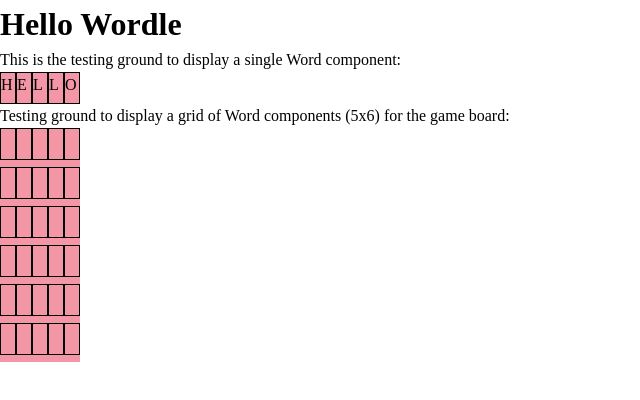
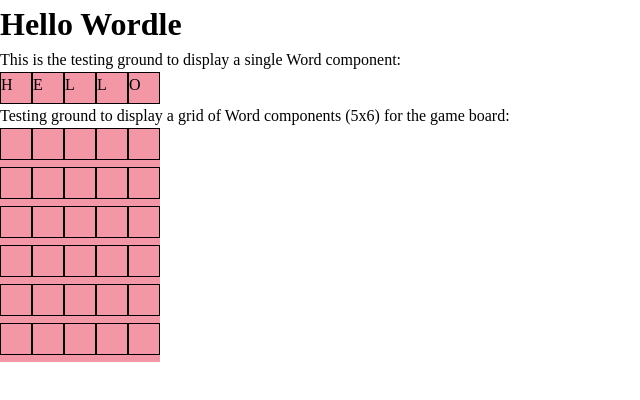
Before and after one commit to franco-ortega/wordle-clone-v2, a Next.js app: page / in a window 1280 px wide. Shown: the top 400 px of the page, without its empty margins (0-640 px from the left). Built offline with nearby package versions, Linux system fonts and the light colour scheme.

Commit message:
end session

```diff
--- a/src/components/Letter/Letter.module.css
+++ b/src/components/Letter/Letter.module.css
@@ -1,7 +1,7 @@
 .Letter {
 	border: 1px solid black;
 	height: 2rem;
-	width: 1rem;
+	width: 2rem;
 
 	display: inline-block;
 }
```
Also changed, not shown: 1 other file (tests, documents, lock files or other folders).
